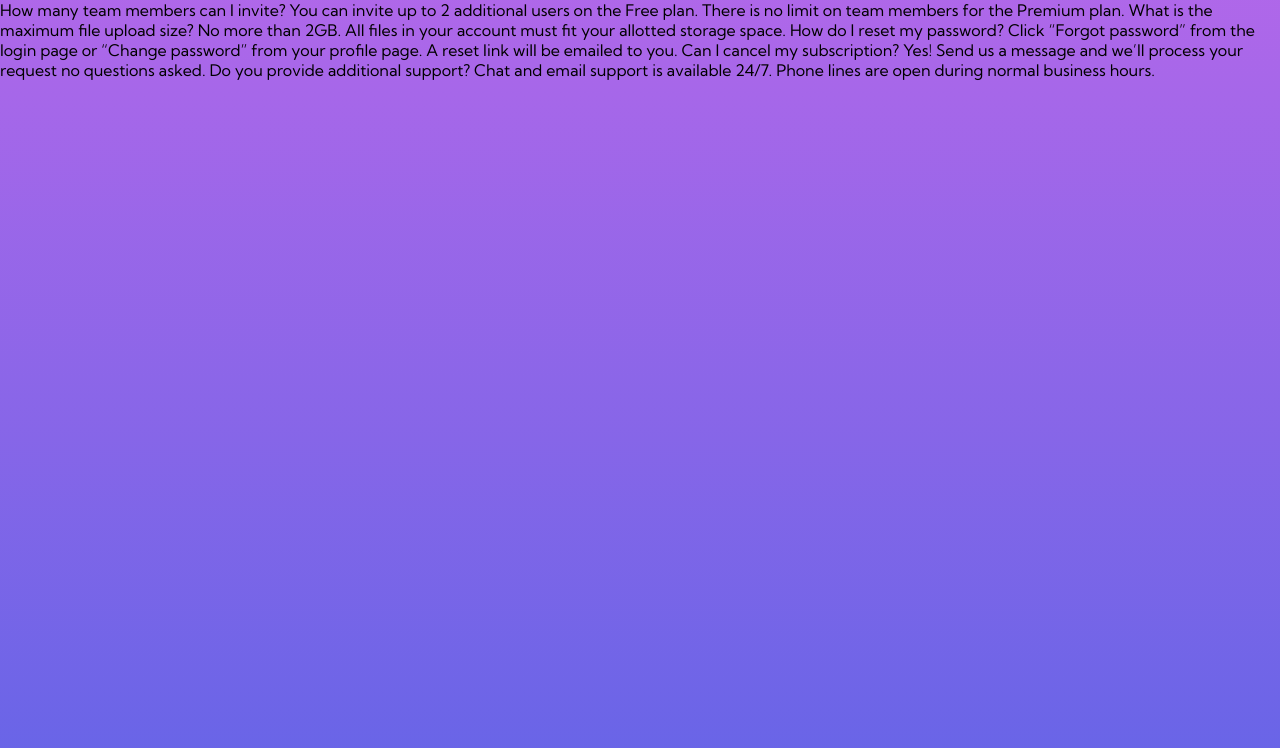
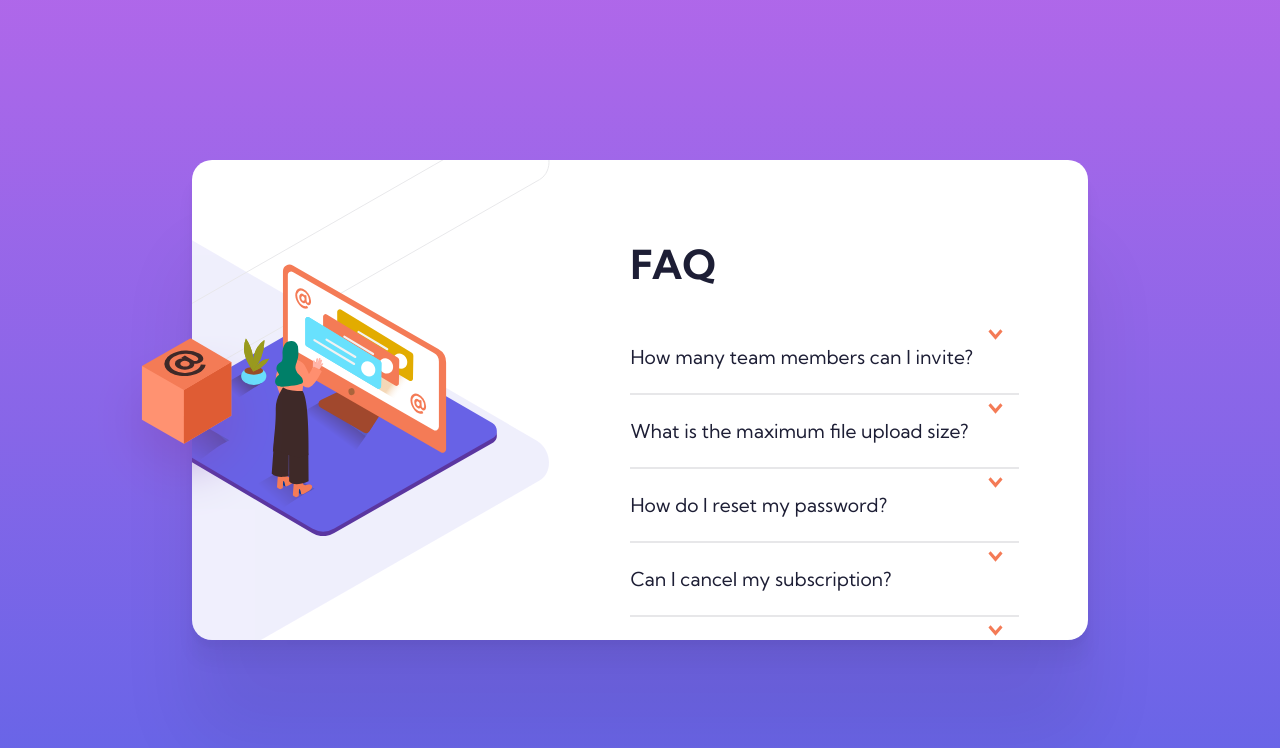
Before and after one commit to kushanksriraj/faq-accordion-card-main, a plain HTML site: page index.html in a window 1280 px wide. Drawn offline with Linux system fonts and the light colour scheme.

Commit message:
style: image

```diff
--- /dev/null
+++ b/app.js
@@ -0,0 +1,14 @@
+for (let i=1; i<=5; i++){
+
+    const faq = [];
+    faq[i] = document.querySelector(".faq-block-" + i);
+    faq[i].addEventListener("click", i => clickEventHandler(i));
+}
+
+
+
+function clickEventHandler(i){
+
+
+
+}
--- a/index.html
+++ b/index.html
@@ -7,32 +7,106 @@
   <title>Frontend Mentor | FAQ Accordion Card</title>
   <link rel="stylesheet" href="style.css">
 </head>
+
 <body>
 
   <main>
     <section>
       <article>
 
+        <div class="img-div">
+          <img src="/images/illustration-woman-online-desktop.svg" alt="" class="women-img">
+          <img src="/images/illustration-box-desktop.svg" alt="" class="box-img">
+        </div>
+
+        <div class="faq-div">
+          <header>FAQ</header>
+
+          <div class="faq-block-1">
+
+            <div class="q-block">
+
+              <div class="question">How many team members can I invite?</div>
+              <img src="/images/icon-arrow-down.svg" alt="" class="arrow">
+
+            </div>
+
+            <div class="answer">
+              You can invite up to 2 additional users on the Free plan. There is no limit on team members for the
+              Premium plan.
+            </div>
+
+          </div>
+
+          <div class="faq-block">
+
+            <div class="q-block">
+
+              <div class="question">What is the maximum file upload size?</div>
+              <img src="/images/icon-arrow-down.svg" alt="" class="arrow">
+
+            </div>
+
+            <div class="answer">
+              No more than 2GB. All files in your account must fit your allotted storage space.
+            </div>
+
+          </div>
+
+          <div class="faq-block">
+
+            <div class="q-block">
+
+              <div class="question">How do I reset my password?</div>
+              <img src="/images/icon-arrow-down.svg" alt="" class="arrow">
+
+            </div>
+
+            <div class="answer">
+              Click “Forgot password” from the login page or “Change password” from your profile page.
+              A reset link will be emailed to you.
+            </div>
+
+          </div>
+
+          <div class="faq-block">
+
+            <div class="q-block">
+
+              <div class="question">Can I cancel my subscription?</div>
+              <img src="/images/icon-arrow-down.svg" alt="" class="arrow">
+
+            </div>
+
+            <div class="answer">
+              Yes! Send us a message and we’ll process your request no questions asked.
+            </div>
+
+          </div>
+
+          <div class="faq-block">
+
+            <div class="q-block">
+
+              <div class="question">Do you provide additional support?</div>
+              <img src="/images/icon-arrow-down.svg" alt="" class="arrow">
+
+            </div>
+
+            <div class="answer">
+              Chat and email support is available 24/7. Phone lines are open during normal business hours.
+            </div>
+
+          </div>
+
+        </div>
+
       </article>
     </section>
   </main>
 
-  How many team members can I invite?
-  You can invite up to 2 additional users on the Free plan. There is no limit on
-  team members for the Premium plan.
-
-  What is the maximum file upload size?
-  No more than 2GB. All files in your account must fit your allotted storage space.
-
-  How do I reset my password?
-  Click “Forgot password” from the login page or “Change password” from your profile page.
-  A reset link will be emailed to you.
-
-  Can I cancel my subscription?
-  Yes! Send us a message and we’ll process your request no questions asked.
-
-  Do you provide additional support?
-  Chat and email support is available 24/7. Phone lines are open during normal business hours.
+  <script src="app.js"></script>
 
 </body>
+
 </html>
--- a/style.css
+++ b/style.css
@@ -5,6 +5,7 @@
     padding: 0;
     margin: 0;
     font-family: 'Kumbh Sans', sans-serif;
+    color: hsl(238, 29%, 16%);
 }
 
 body {
@@ -15,3 +16,112 @@ body {
     );
     height: 100vh;
 }
+
+main{
+    margin: auto;
+    display: flex;
+    justify-content: center;
+    height: 100vh;
+}
+
+section{
+   display: flex;
+   flex-direction: column;
+   justify-content: center;
+}
+
+article{
+    width: 70vw;
+    height: 60vh;
+    background-color: white;
+    border-radius: 20px;
+    display: flex;
+    overflow: hidden;
+    border: none;
+
+    box-shadow:
+      0 6.7px 5.3px rgba(0, 0, 0, 0.028),
+      0 22.3px 17.9px rgba(0, 0, 0, 0.042),
+      0 100px 80px rgba(0, 0, 0, 0.07);
+
+}
+
+.img-div {
+    width: 40%;
+    background: url(/images/bg-pattern-desktop.svg);
+    background-position: 100% 80% ;
+    display: flex;
+    flex-direction: column;
+    justify-content: center;
+}
+
+
+.box-img{
+    display: block;
+    position: absolute;
+    bottom: 35%;
+    right: 78%;
+}
+
+.women-img{
+    display: block;
+    position: relative;
+    right: 15%;
+}
+
+
+
+
+
+
+/*---------------- faq ---------------*/
+
+.faq-div{
+    width: 60%;
+    padding-left: 5rem;
+    padding-top: 5rem;
+}
+
+.faq-div header {
+    font-size: 2.5rem;
+    font-weight: bold;
+    padding-bottom: 2rem;
+}
+
+.q-block {
+    padding-top: 0.5rem;
+    display: flex;
+    justify-content: space-between;
+    width: 100%;
+    padding-right: 1rem;
+    padding-bottom: 0.5rem;
+}
+
+.question {
+    padding: 1rem 0;
+    font-size: 1.2rem;
+    position: relative;
+    /* color: hsl(14, 88%, 65%); */
+}
+
+.arrow {
+    display: block;
+    width: 15px;
+    height: 12px;
+}
+
+.answer{
+    display: none;
+    color: hsl(240, 6%, 50%);
+    padding: 1rem 0;
+}
+
+.faq-block{
+    width: 85%;
+    border-bottom: 2px solid hsl(240, 5%, 91%);
+}
+
+.faq-block-1{
+    width: 85%;
+    border-bottom: 2px solid hsl(240, 5%, 91%);
+}
```
